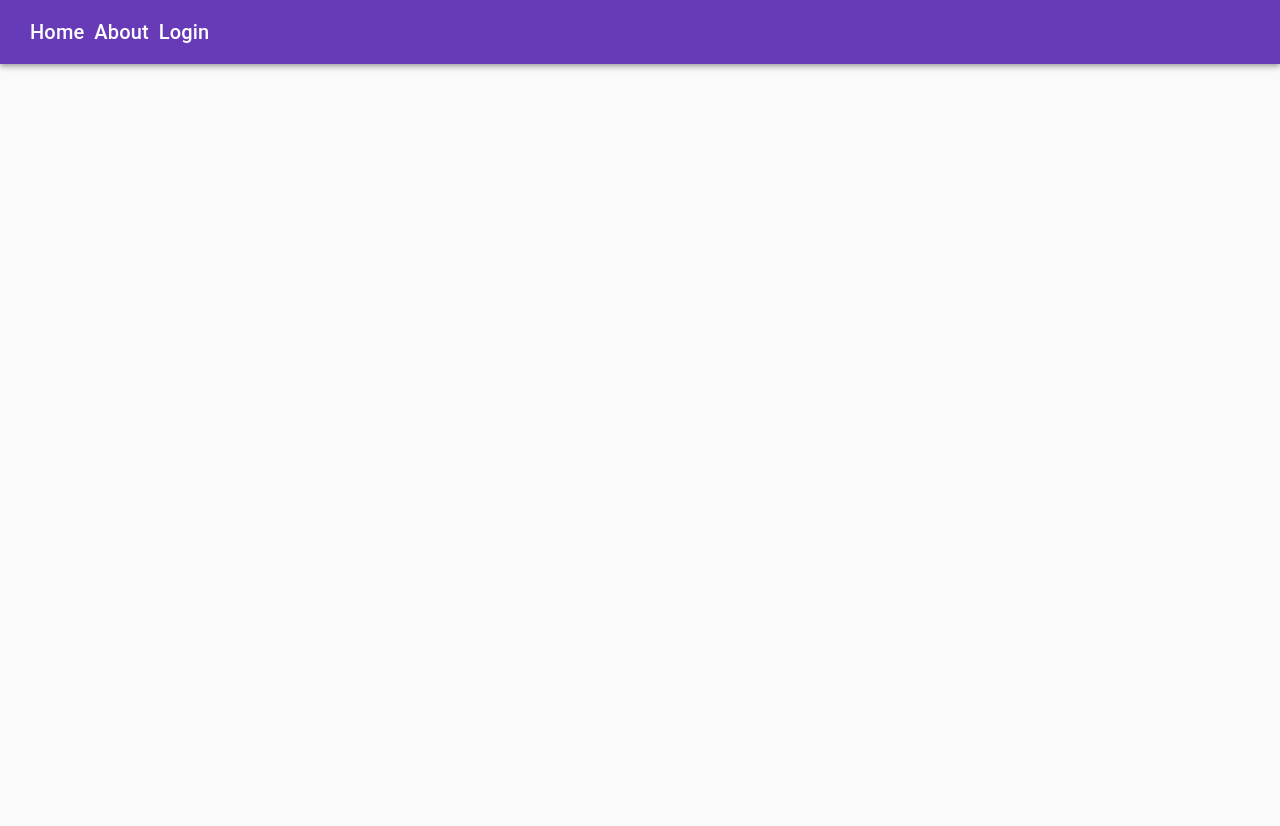
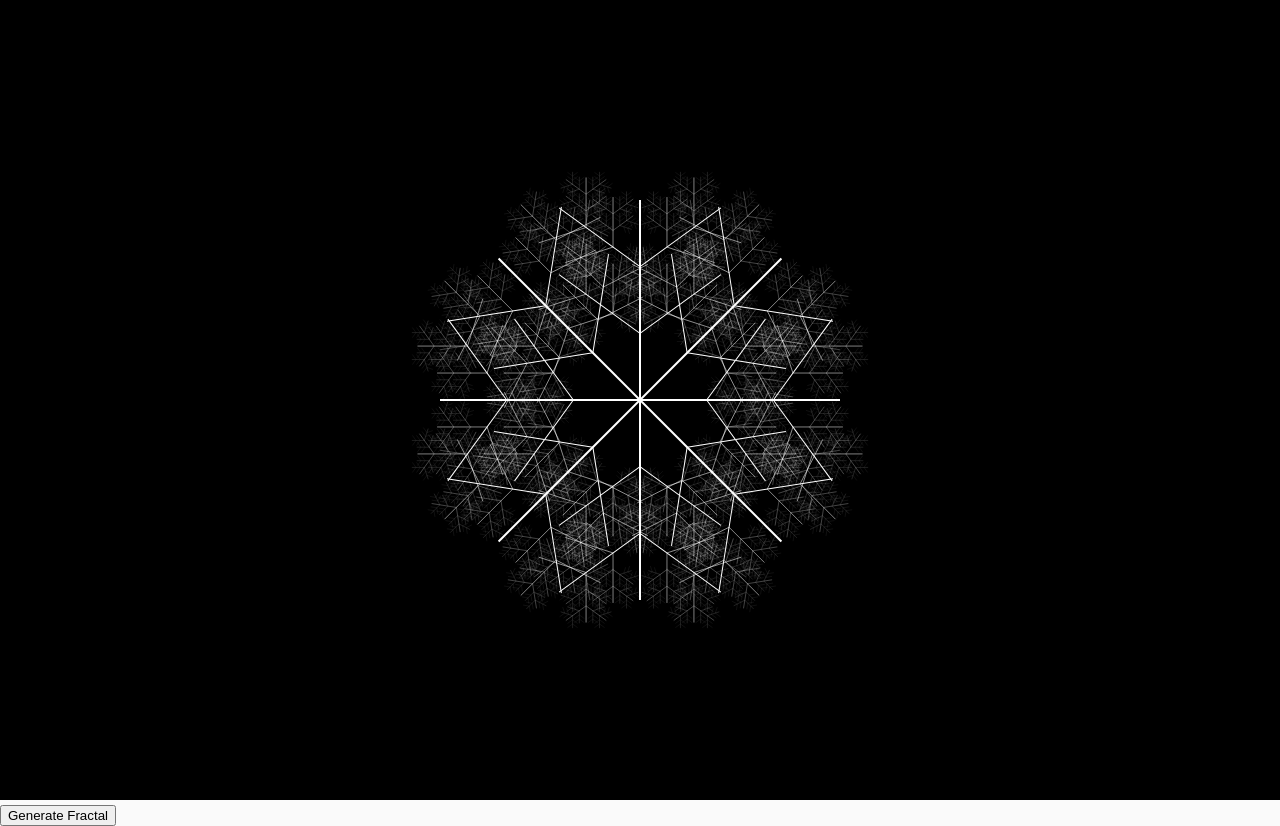
Before and after one commit to johnsephr/fractal_gen, a React (Create React App) app: page / in a window 1280 px wide. Before the commit the page ends 800 px from the top, so only its background shows below. Built offline with nearby package versions, Linux system fonts and the light colour scheme.

Commit message:
reset canvas working

```diff
--- /dev/null
+++ b/src/containers/CanvasContainer/CanvasContainer.js
@@ -0,0 +1,117 @@
+
+
+import React, { Fragment, useRef, useState, useEffect } from 'react'
+
+// MUI
+import { Typography } from '@material-ui/core'
+import { makeStyles } from '@material-ui/core/styles'
+
+// Styles
+const useStyles = makeStyles(theme => ({
+    // styles go here
+    root: {},
+    text: {
+        flexGrow: 1
+    }
+}))
+
+// render canvas initially and run the 'draw fractal' code,
+// button onClick destroys canvas element and creates a new one,
+// then the 'draw fractal' code runs to draw a new fractal.
+
+// so i need a function that
+
+const CanvasContainer = props => {
+    const classes = useStyles(props)
+    const [genTrigger, setGenTrigger] = useState(0)
+    const canvasRef = useRef(null)
+
+    useEffect(() => {
+        const canvas = canvasRef.current
+        if (canvas) {
+            const ctx = canvas.getContext('2d')
+            const maxLevel = 5;
+            const branches = 2;
+            const sides = Math.floor((Math.random() * 10) + 3);
+
+            // save canvas position before translation begins
+            ctx.save();
+
+            // push canvas to middle of the screen on initial render
+            if (genTrigger === 0) {
+                // console.log(genTrigger)
+                ctx.translate(canvas.width / 2, canvas.height / 2);
+            }
+
+            // on button click, restore canvas position and clear the canvas
+            if (genTrigger >= 1) {
+                // ctx.restore();
+                ctx.setTransform(1, 0, 0, 1, 0, 0);
+                // setGenTrigger(0);
+                ctx.clearRect(0, 0, canvas.width, canvas.height);
+                ctx.translate(canvas.width / 2, canvas.height / 2);
+            }
+
+            // the angle at which the branches split into smaller ones
+            const angle = Math.PI * 2 * 0.85;
+
+            function drawLine(level) {
+                if (level > maxLevel) return;
+
+                ctx.strokeStyle = '#fff';
+                ctx.lineWidth = 2;
+                ctx.beginPath();
+                ctx.moveTo(0, 0);
+                // ctx.moveTo(canvas.width / 2, canvas.height / 2)
+                ctx.lineTo(200, 0);
+                ctx.stroke();
+
+                for (let i = 1; i < branches + 1; i++) {
+                    ctx.save();
+                    ctx.translate(200 * i / (branches + 1), 0);
+                    ctx.scale(0.5, 0.5);
+                    ctx.save();
+
+                    ctx.rotate(angle);
+                    drawLine(level + 1);
+                    ctx.restore();
+                    ctx.save();
+
+                    ctx.rotate(-angle);
+                    drawLine(level + 1);
+                    ctx.restore();
+
+                    ctx.restore();
+                }
+            }
+
+            for (let i = 0; i < sides; i++) {
+                drawLine(0);
+                ctx.rotate(Math.PI * 2 / sides);
+            }
+        }
+    }, [genTrigger])
+
+    return (
+        <Fragment>
+            <canvas
+                ref={canvasRef}
+                width={window.innerWidth}
+                height={window.innerHeight}
+                style={{
+                    position: 'relative',
+                    top: 0,
+                    left: 0,
+                    width: '100%',
+                    height: '100%',
+                    background: 'black'
+                }}
+            />
+            <button onClick={() => setGenTrigger(genTrigger + 1)}>Generate Fractal</button>
+            {/* <button onClick={() => renderCanvas()}>Generate Fractal</button> */}
+
+        </Fragment>
+    )
+}
+
+export default CanvasContainer
--- a/src/containers/HomePage/HomePage.js
+++ b/src/containers/HomePage/HomePage.js
@@ -1,7 +1,8 @@
-import React, { Fragment } from 'react'
+import React, { Fragment, useRef, useState } from 'react'
 
 // Components
-import HeaderContainer from '../HeaderContainer/HeaderContainer'
+import CanvasContainer from '../CanvasContainer/CanvasContainer'
+import ControlPanelContainer from '../ControlPanelContainer/ControlPanelContainer'
 
 // MUI
 import { Typography, Grid } from '@material-ui/core'
@@ -26,9 +27,12 @@ const useStyles = makeStyles(theme => ({
 
 const HomePage = props => {
     const classes = useStyles(props)
+    const canvasRef = useRef(null)
+
     return (
         <Fragment>
-            <HeaderContainer />
+            <CanvasContainer />
+            {/* <ControlPanelContainer /> */}
         </Fragment>
     )
 }
```
Also changed, not shown: src/App.js (line endings or trailing spaces), src/containers/ControlPanelContainer/ControlPanelContainer.js (added), 2 other files (tests, documents, lock files or other folders).
